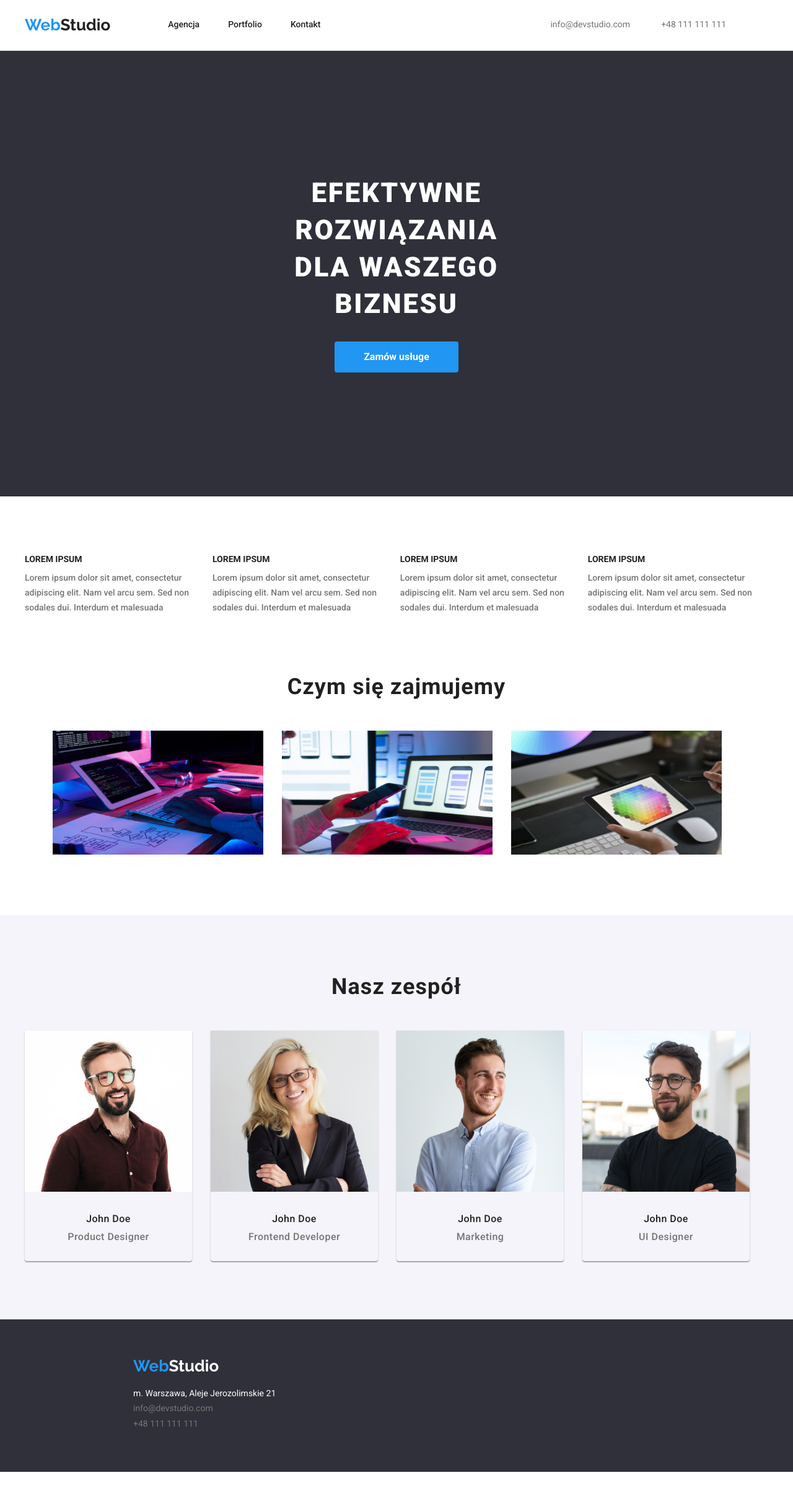
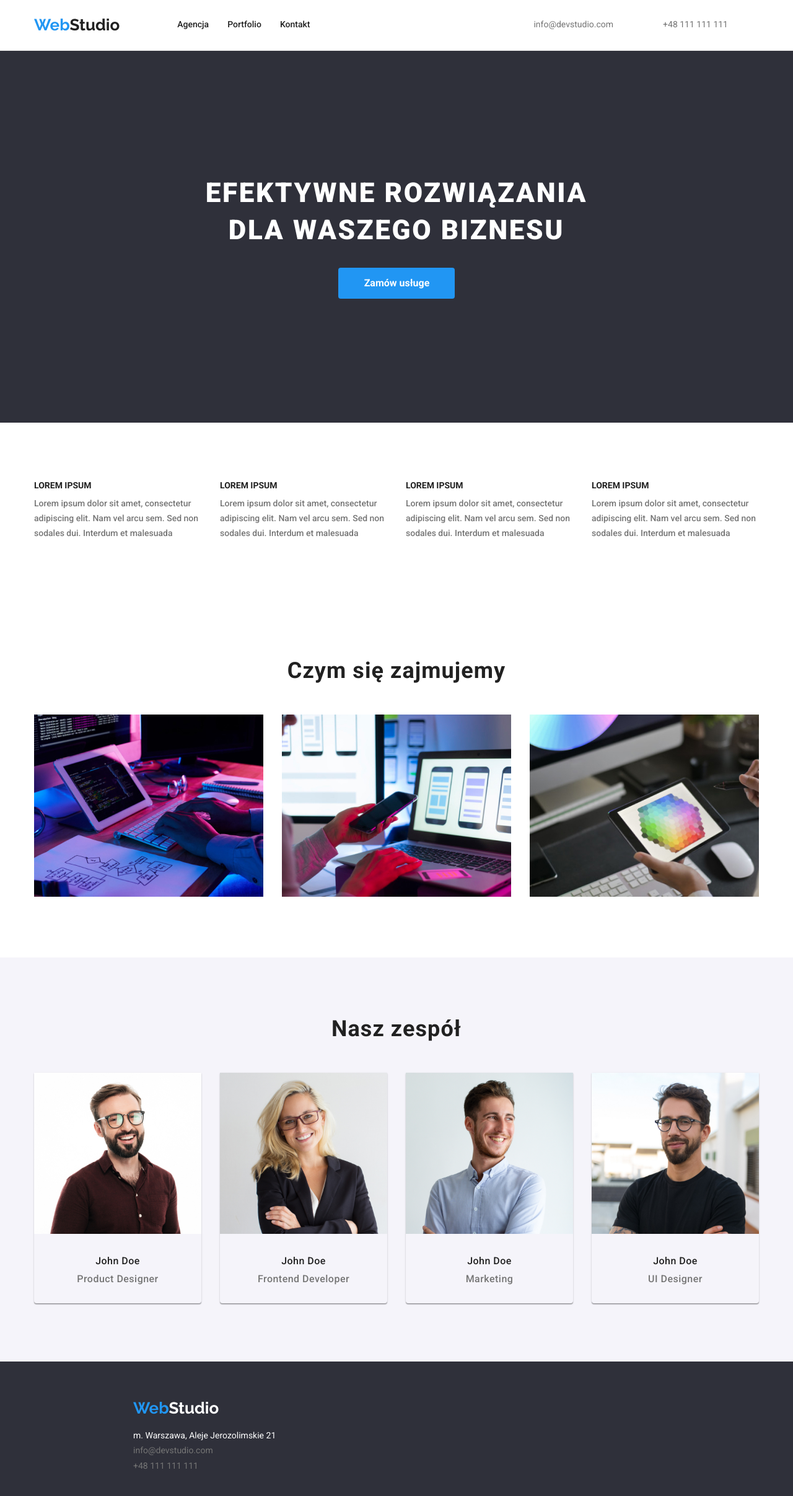
Before and after one commit to lubkepatryk/goit-markup-hw-03, a plain HTML site: page index.html in a window 1280 px wide. Shown: the whole page at 62% size. Before the commit the page ends 2375 px from the top, so only its background shows below. Drawn offline with nearby package versions, Linux system fonts and the light colour scheme.

Commit message:
corrections after mentor's feedback

```diff
--- a/css/styles.css
+++ b/css/styles.css
@@ -1,3 +1,10 @@
+*,
+*::after,
+*::before {
+  margin: 0;
+  padding: 0;
+}
+
 :root {
   --brand-color: #2196f3;
   --background-color: #2f303a;
@@ -8,12 +15,12 @@
 body {
   font-family: "Roboto", "Raleway", sans-serif;
   color: var(--main-font-color);
-  max-width: 1600px;
 }
 
 .container {
   max-width: 1200px;
   margin: 0 auto;
+  padding: 0 15px;
 }
 
 .disappear {
@@ -34,7 +41,6 @@ body {
   height: 38px;
   width: 121px;
   font-family: inherit;
-  padding-right: 8px;
   padding-left: 0;
 }
 
@@ -54,8 +60,7 @@ body {
   font-family: "Roboto", "Railway", sans-serif;
   line-height: 1.87;
   text-align: center;
-  height: 50px;
-  width: 200px;
+  padding: 10px 41px 10px 42px;
   color: #ffffff;
   margin-bottom: 200px;
 }
@@ -108,20 +113,18 @@ body {
   font-weight: 500;
   line-height: 1.14;
   padding: 0;
+  gap: 30px;
 }
 
 .list .link {
   display: block;
-  padding: 0 46px 0 0;
+  /* padding: 0 46px 0 0; */
 }
 
 .list.buttons {
   padding: 22px;
   margin-bottom: 34px;
-}
-
-.navigation {
-  margin-right: 325px;
+  gap: 8px;
 }
 
 .list .link.contact {
@@ -135,6 +138,7 @@ body {
 .header {
   display: flex;
   align-items: center;
+  justify-content: space-between;
 }
 
 .navigation,
@@ -159,13 +163,12 @@ body {
 .heading2 {
   font-size: 14px;
   line-height: 1.14;
-  padding-bottom: 10px;
+  margin-bottom: 10px;
 }
 
 .paragraph {
   font-size: 14px;
   line-height: 1.7;
-  padding-right: 30px;
   color: var(--secondary-font-color);
 }
 
@@ -196,7 +199,8 @@ ul {
   letter-spacing: 0.06em;
   color: #ffffff;
   padding-top: 200px;
-  margin: 0 452px 30px;
+  margin-bottom: 30px;
+  max-width: 696px;
 }
 
 .second-header {
@@ -208,13 +212,7 @@ ul {
   margin-bottom: 50px;
 }
 
-.box {
-  padding-right: 30px;
-  padding-bottom: 94px;
-}
-
 .card {
-  margin-right: 30px;
   box-shadow: 0px 1px 3px rgba(0, 0, 0, 0.12), 0px 1px 1px rgba(0, 0, 0, 0.14),
     0px 2px 1px rgba(0, 0, 0, 0.2);
   border-radius: 0px 0px 4px 4px;
@@ -222,9 +220,6 @@ ul {
 
 .section {
   padding-top: 94px;
-}
-
-.section2 {
   padding-bottom: 94px;
 }
 
@@ -240,7 +235,7 @@ ul {
   text-align: center;
   letter-spacing: 0.03em;
   color: var(--main-font-color);
-  padding: 30px 0 10px;
+  margin: 30px 0 10px;
 }
 
 .role {
@@ -249,12 +244,18 @@ ul {
   text-align: center;
   letter-spacing: 0.03em;
   color: var(--secondary-font-color);
-  padding-bottom: 30px;
+  margin-bottom: 30px;
 }
 
 .card-set {
+  display: flex;
   flex-wrap: wrap;
   gap: 30px;
+  padding: 0;
+}
+
+.item {
+  flex-basis: calc((100% - 60px) / 3);
 }
 
 .heading-filtr {
--- a/index.html
+++ b/index.html
@@ -7,7 +7,7 @@
     <!-- Modern Normalizator domyślnych styli CSS przeglądarki -->
     <link
       rel="stylesheet"
-      href="node_modules/modern-normalize/modern-normalize.css"
+      href="https://cdnjs.cloudflare.com/ajax/libs/modern-normalize/1.1.0/modern-normalize.min.css"
     />
     <!-- Fonty -->
     <link
@@ -96,7 +96,6 @@
         <ul class="list">
           <li>
             <img
-              class="box"
               src="./images/box1.jpg"
               alt="zbliżenie na programistę pracującego przy biurku"
               width="370"
@@ -105,7 +104,6 @@
           </li>
           <li>
             <img
-              class="box"
               src="./images/box2.jpg"
               alt="programista pracujący nad projektem aplikacji mobilnej"
               width="370"
@@ -114,7 +112,6 @@
           </li>
           <li>
             <img
-              class="box"
               src="./images/box3.jpg"
               alt="grafik wybierający barwy z palety na tablecie"
               width="370"
```
Also changed, not shown: portfolio.html (+11 -11 lines).
